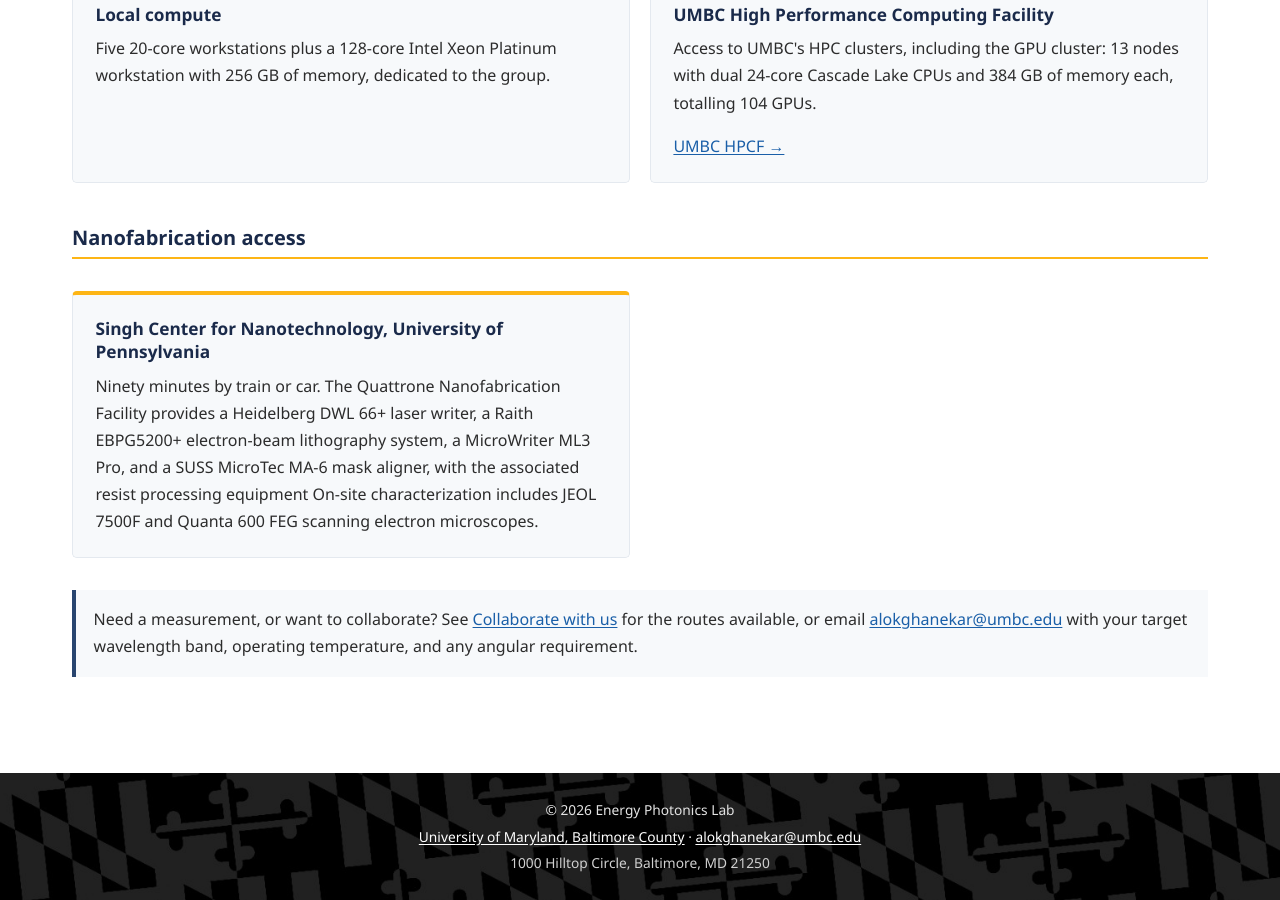
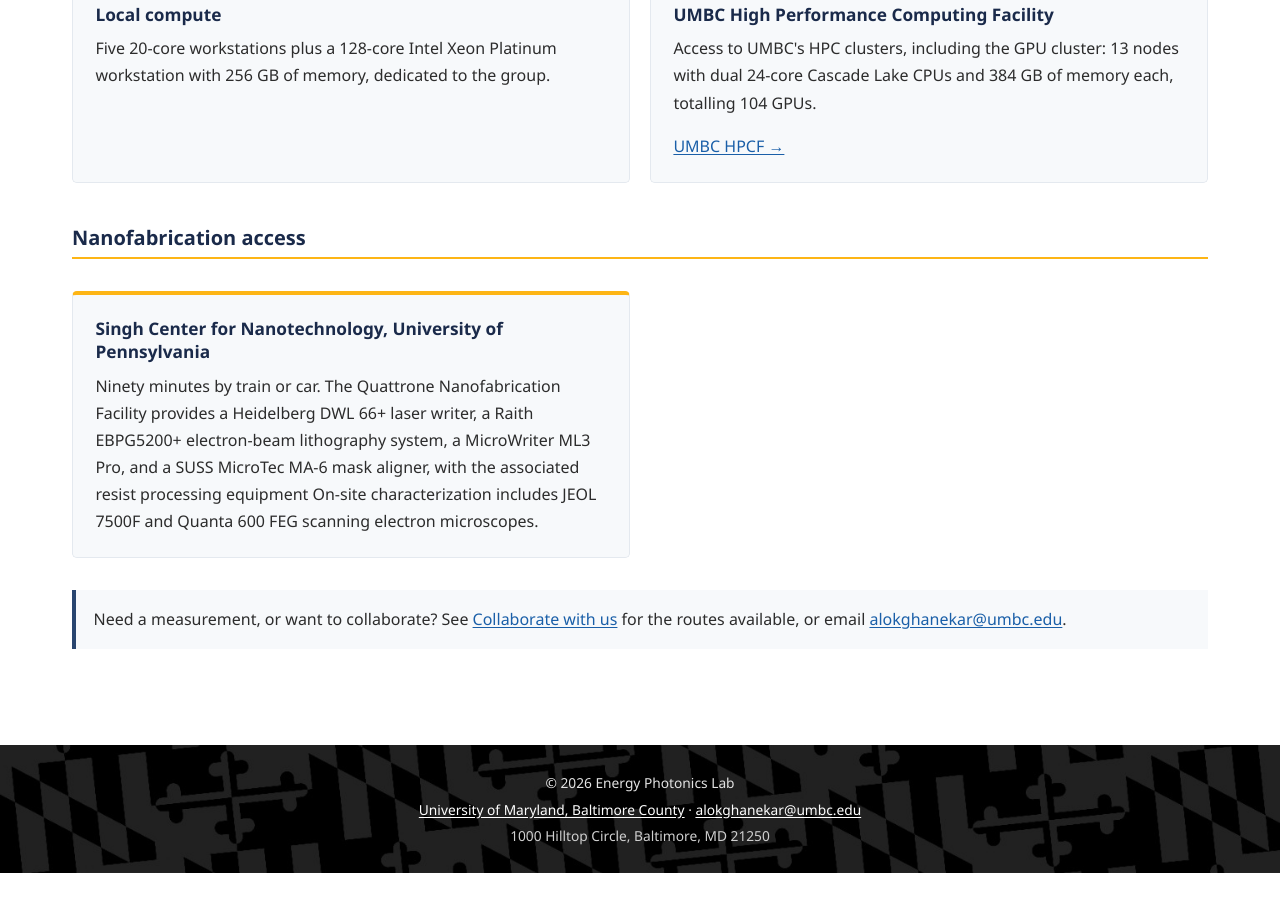
Before and after one commit to alokghanekar/Energy-Photonics-Lab, a Jekyll site: the page built from facilities.html, in a window 1280 px wide and 900 px high, scrolled down 2580 px. Built offline with Jekyll 4.4.1, drawn with Linux system fonts in a browser that asks for light colours; after the commit the page ends 3453 px from its top, so only the background shows below that.

Commit message:
Update facilities.html

```diff
--- a/facilities.html
+++ b/facilities.html
@@ -93,5 +93,5 @@
 </div>
 
 <div class="join-note">
-  <p>Need a measurement, or want to collaborate? See <a href="{{ '/collaborate.html' | relative_url }}">Collaborate with us</a> for the routes available, or email <a href="mailto:{{ site.email }}?subject=%5BCollaboration%5D%20">{{ site.email }}</a> with your target wavelength band, operating temperature, and any angular requirement.</p>
+  <p>Need a measurement, or want to collaborate? See <a href="{{ '/collaborate.html' | relative_url }}">Collaborate with us</a> for the routes available, or email <a href="mailto:{{ site.email }}?subject=%5BCollaboration%5D%20">{{ site.email }}</a>.</p>
 </div>
```
